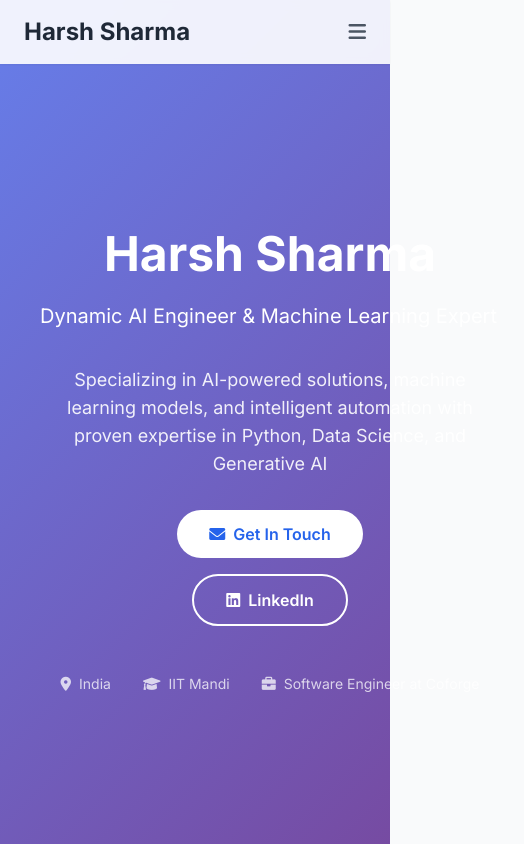
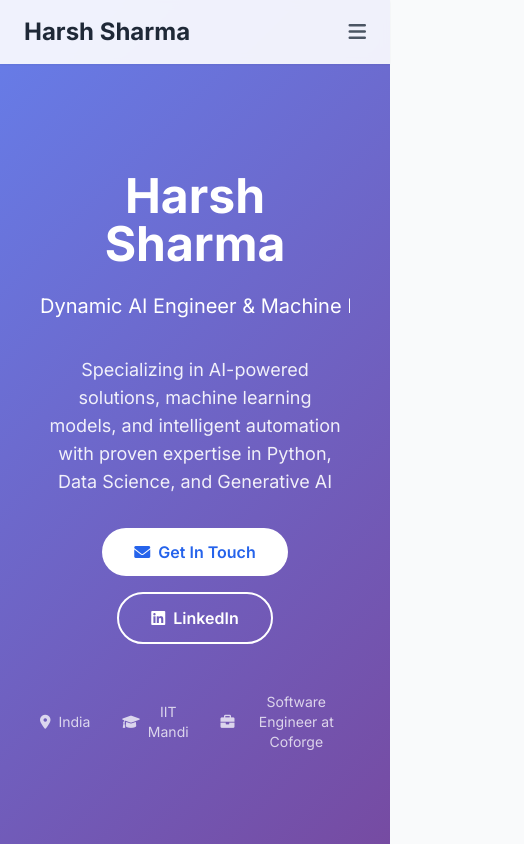
Before and after one commit to harshsh-py/Me, a plain HTML site: page index.html in a window 390 px wide. Shown: the top 844 px of the page, 524 px wide, since content can reach past the window. Drawn offline with nearby package versions, Linux system fonts and the light colour scheme.

Commit message:
Update index.html

```diff
--- a/index.html
+++ b/index.html
@@ -55,13 +55,13 @@
 </nav>
 <!-- Hero Section -->
 <section class="sm:px-6 md:px-10 flex px-4 gradient-bg lg:px-16 min-h-screen pt-20 items-center" id="home">
-<div class="max-w-6xl mx-auto px-6 text-center text-white">
+<div class="sm:px-6 md:px-10 px-6 px-4 mx-auto max-w-6xl text-white text-center w-full">
 <div class="section-fade">
-<h1 class="text-5xl md:text-7xl font-bold mb-6">Harsh Sharma</h1>
+<h1 class="font-bold md:text-7xl text-3xl text-5xl sm:text-5xl mb-6">Harsh Sharma</h1>
 <div class="text-xl md:text-2xl mb-8 h-8 overflow-hidden max-w-full">
 <span class="typing-animation">Dynamic AI Engineer &amp; Machine Learning Expert</span>
 </div>
-<p class="mb-8 text-lg max-w-3xl text-base mx-auto md:text-xl sm:text-lg opacity-90">
+<p class="mb-8 text-lg text-base max-w-3xl mx-auto px-2 md:text-xl sm:text-lg opacity-90">
                     Specializing in AI-powered solutions, machine learning models, and intelligent automation with proven expertise in Python, Data Science, and Generative AI
                 </p>
 <div class="mb-12 sm:flex-row flex-col justify-center flex flex-wrap gap-4 items-center">
@@ -395,7 +395,7 @@
 <div class="bg-blue-100 p-4 rounded-full w-16 h-16 mx-auto mb-4 flex items-center justify-center">
 <i class="fab fa-aws text-blue-600 text-xl"></i>
 </div>
-<h3 class="text-lg font-bold text-gray-800 mb-2">AWS Academy Graduate - Machine Learning for NLP</h3>
+<h3 class="text-lg font-bold text-gray-800 mb-2"> Machine Learning for NLP</h3>
 <p class="text-gray-600 mb-4">AWS Academy</p>
 <a class="inline-block bg-blue-500 text-white px-4 py-2 rounded-lg hover:bg-blue-600 transition-colors" href="https://www.credly.com/badges/7a4678ba-80e5-461b-a8eb-c39874cd1b34/linked_in_profile" target="_blank">
                             View Certificate
```
